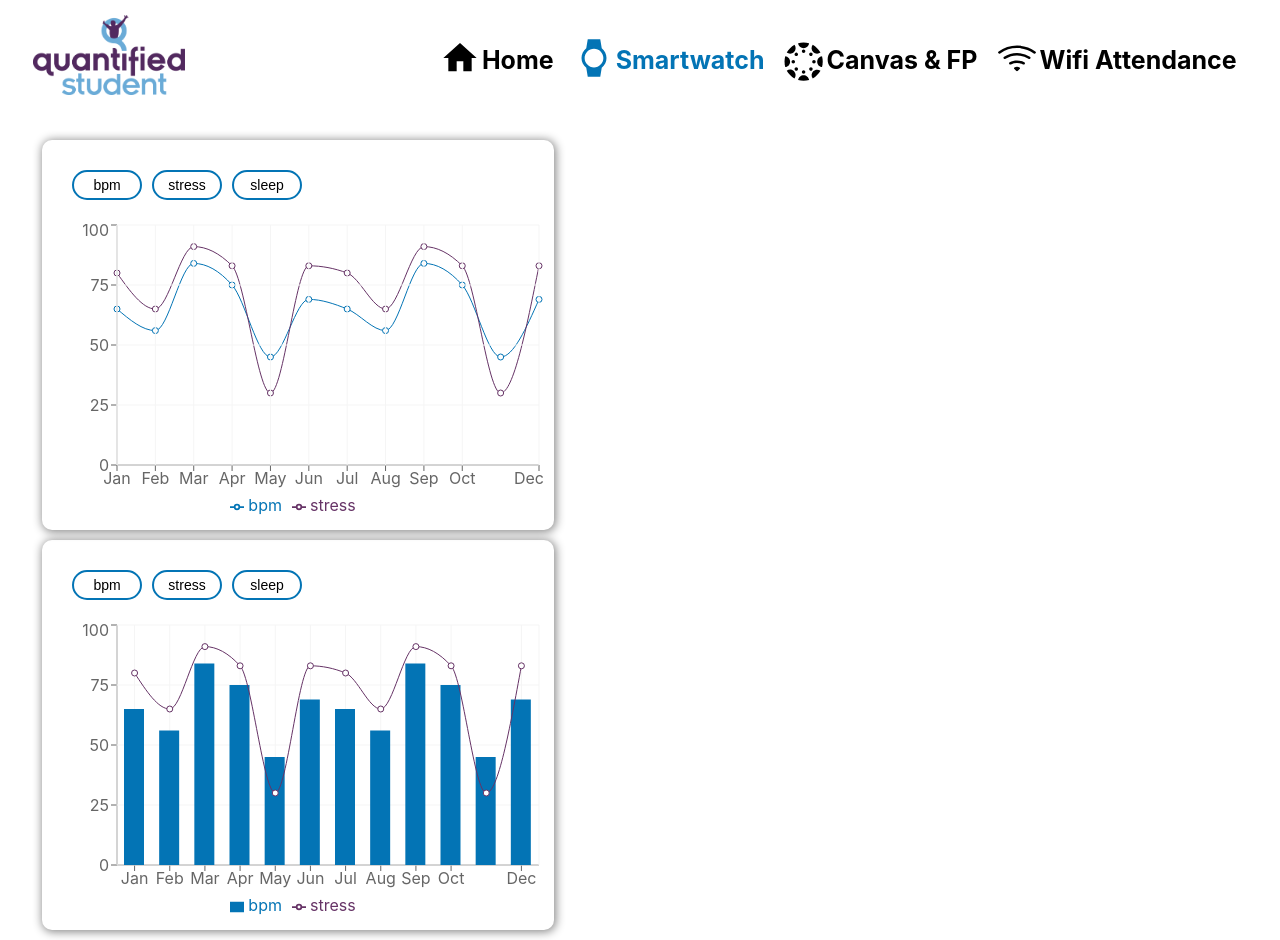
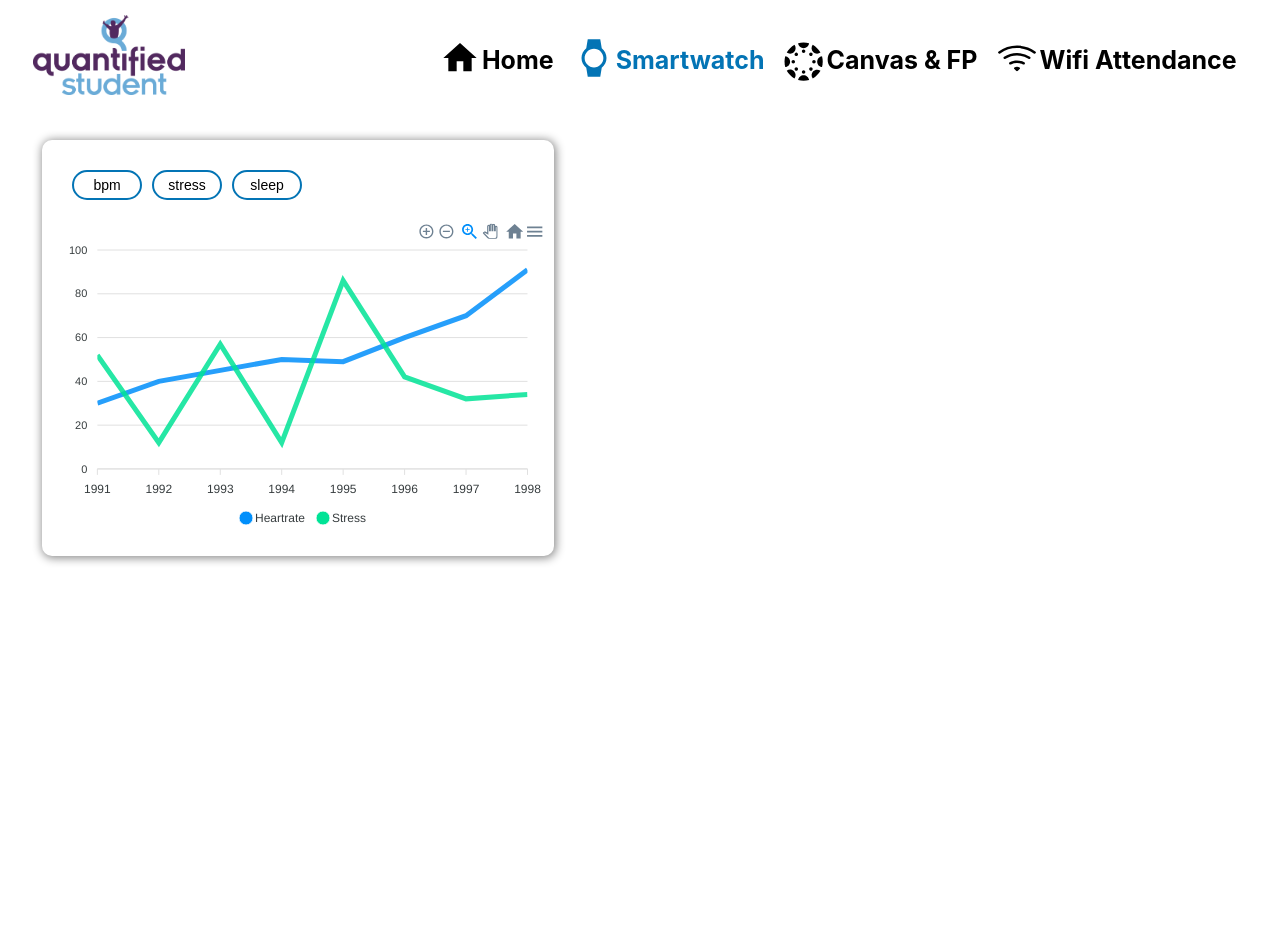
Before and after one commit to quantifiedstudent/dashboard, a Next.js app: page /smartwatch in a window 1280 px wide. After the commit the page ends 800 px from the top, so only its background shows below. Built offline with nearby package versions, Linux system fonts and the light colour scheme.

Commit message:
Decided the Chartlibrary: ApexCharts. Created a first example

```diff
--- a/components/shared/CheckboxButton/CheckboxButton.tsx
+++ /dev/null
@@ -1,17 +0,0 @@
-import styles from './CheckboxButton.module.css';
-
-export interface CheckboxButtonProps {
-    name: string;
-    selected: boolean;
-    setSelected: Function;
-}
-
-function CheckboxButton(props: CheckboxButtonProps) {
-    const className = props.selected ? styles.buttonSelected : styles.button;
-
-    return <button onClick={() => props.setSelected(props.name)} className={className}>
-        {props.name}
-    </button>
-}
-
-export default CheckboxButton;
--- a/components/shared/CheckboxButton/CheckboxButtonContainer.tsx
+++ /dev/null
@@ -1,42 +0,0 @@
-import CheckboxButton from "./CheckboxButton";
-import styles from './CheckboxButton.module.css';
-import {setWatchDataKeys} from "../../../statemanagement/global/global.actions";
-import {connect} from "react-redux";
-import {getWatchDataKeys} from "../../../statemanagement/global/global.selectors";
-
-export interface CheckboxButtonContainerProps {
-    dataKeys: { name: string, selected: boolean }[];
-    dispatch: Function;
-}
-
-
-function CheckboxButtonContainer(props: CheckboxButtonContainerProps) {
-
-    const setSelected = (name: string) => {
-        let currentDataKeys = props.dataKeys;
-        console.log('pop')
-        console.log(currentDataKeys)
-        let dataKey = currentDataKeys.find(key => key.name === name);
-        if (dataKey !== undefined) {
-            console.log(dataKey)
-            dataKey.selected = !dataKey.selected;
-            let newDataKeys = currentDataKeys.filter(x => {
-                return x.name === name
-            });
-            newDataKeys.push(dataKey);
-            props.dispatch(setWatchDataKeys(newDataKeys));
-        }
-    }
-
-    return <div className={styles.container}>
-        {props.dataKeys.map(key => <CheckboxButton setSelected={setSelected} selected={key.selected} key={key.name}
-                                                   name={key.name}/>)}
-    </div>
-}
-
-const mapStateToProps = (state: any) => {
-    return {
-        dataKeys: getWatchDataKeys(state)
-    };
-};
-export default connect(mapStateToProps)(CheckboxButtonContainer);
--- /dev/null
+++ b/components/shared/CheckboxButton/CheckboxButtons.tsx
@@ -0,0 +1,40 @@
+import styles from './CheckboxButton.module.css';
+import {setWatchDataKeys} from "../../../statemanagement/global/global.actions";
+import {connect} from "react-redux";
+import {getWatchDataKeys} from "../../../statemanagement/global/global.selectors";
+import {useEffect, useState} from "react";
+import {CheckboxButtonContainerProps} from "../../../interfaces/props";
+
+function CheckboxButtons(props: CheckboxButtonContainerProps) {
+    const [dataKeys, setDataKeys] = useState(props.dataKeys);
+
+    const setSelected = (name: string) => {
+        for (let i = 0; i < dataKeys.length; i++) {
+            if (dataKeys[i].name === name) {
+                dataKeys[i].selected = !dataKeys[i].selected
+            }
+        }
+        props.dispatch(setWatchDataKeys(dataKeys));
+        setDataKeys([...dataKeys])
+    }
+
+    useEffect(() => {
+        setDataKeys(props.dataKeys);
+    }, [dataKeys, props])
+
+    return <div className={styles.container}>
+        {dataKeys.map(key =>
+            <button key={key.name}
+                    onClick={() => setSelected(key.name)}
+                    className={key.selected ? styles.buttonSelected : styles.button}>
+                {key.name}
+            </button>)}
+    </div>
+}
+
+const mapStateToProps = (state: any) => {
+    return {
+        dataKeys: getWatchDataKeys(state)
+    };
+};
+export default connect(mapStateToProps)(CheckboxButtons);
--- a/components/shared/Graphs/MixedGraph.tsx
+++ /dev/null
@@ -1,42 +0,0 @@
-import {Bar, CartesianGrid, ComposedChart, Legend, Line, ResponsiveContainer, Tooltip, XAxis, YAxis} from "recharts";
-import CheckboxButtonContainer from "../CheckboxButton/CheckboxButtonContainer";
-import {useEffect, useState} from "react";
-import styles from "../Global.module.css";
-import {getWatchDataKeys} from "../../../statemanagement/global/global.selectors";
-import {connect} from "react-redux";
-
-export interface MixedGraphProps {
-    datapoints: { timestamp: string, bpm: number, stress: number }[];
-    dataKeys: any[];
-}
-
-function MixedGraph(props: MixedGraphProps) {
-    const [dataKeys, setDataKeys] = useState([{}]);
-
-    useEffect(() => {
-        setDataKeys(props.dataKeys)
-    }, [props]);
-
-    return <div className={styles.bigGraphWrapper}>
-        <CheckboxButtonContainer dataKeys={props.dataKeys}/>
-        <ResponsiveContainer height={300}>
-            <ComposedChart data={props.datapoints}>
-                <XAxis dataKey="timestamp"/>
-                <YAxis/>
-                <Tooltip/>
-                <Legend/>
-                <CartesianGrid stroke="#f5f5f5"/>
-                <Bar dataKey="bpm" barSize={20} fill="#0374b5"/>
-                <Line type="monotone" dataKey="stress" stroke="#663366"/>
-            </ComposedChart>
-        </ResponsiveContainer>
-    </div>
-}
-
-const mapStateToProps = (state: any) => {
-    return {
-        dataKeys: getWatchDataKeys(state)
-    };
-};
-
-export default connect(mapStateToProps)(MixedGraph);
--- a/components/shared/Graphs/TimeGraph.tsx
+++ b/components/shared/Graphs/TimeGraph.tsx
@@ -1,37 +1,46 @@
-import {CartesianGrid, Legend, Line, LineChart, ResponsiveContainer, Tooltip, XAxis, YAxis} from 'recharts';
 import {useEffect, useState} from "react";
-import CheckboxButtonContainer from "../CheckboxButton/CheckboxButtonContainer";
 import styles from "../Global.module.css";
 import {getWatchDataKeys} from "../../../statemanagement/global/global.selectors";
 import {connect} from "react-redux";
+import {GraphProps} from "../../../interfaces/props";
+import {dataKey} from "../../../interfaces/data";
+import CheckboxButtons from "../CheckboxButton/CheckboxButtons";
+import Chart from "react-apexcharts";
 
+const options = {
+    chart: {
+        id: "basic-bar"
+    },
+    xaxis: {
+        categories: [1991, 1992, 1993, 1994, 1995, 1996, 1997, 1998, 1999]
+    }
+}
+const series = [
+    {
+        name: "Heartrate",
+        data: [30, 40, 45, 50, 49, 60, 70, 91]
+    },
+    {
+        name: "Stress",
+        data: [52, 12, 57, 12, 86, 42, 32, 34]
+    }
+]
 
-export interface TimeGraphProps {
-    datapoints: { timestamp: string, bpm: number, stress: number }[];
-    dataKeys: any[];
-}
-
-function TimeGraph(props: TimeGraphProps) {
-
-    const [dataKeys, setDataKeys] = useState([{}]);
+function TimeGraph(props: GraphProps) {
+    const [dataKeys, setDataKeys] = useState<dataKey[]>([]);
 
     useEffect(() => {
         setDataKeys(props.dataKeys)
     }, [props]);
 
     return <div className={styles.bigGraphWrapper}>
-        <CheckboxButtonContainer dataKeys={props.dataKeys}/>
-        <ResponsiveContainer height={300}>
-            <LineChart data={props.datapoints}>
-                <Line type="monotone" dataKey="bpm" stroke="#0374b5"/>
-                <Line type="monotone" dataKey="stress" stroke="#663366"/>
-                <XAxis dataKey="timestamp"/>
-                <YAxis/>
-                <Tooltip/>
-                <Legend/>
-                <CartesianGrid stroke="#f5f5f5"/>
-            </LineChart>
-        </ResponsiveContainer>
+        <CheckboxButtons dataKeys={dataKeys}/>
+        <Chart
+            options={options}
+            series={series}
+            type="line"
+            width="500"
+        />
     </div>
 }
 
--- a/components/shared/Header/Header.module.css
+++ b/components/shared/Header/Header.module.css
@@ -1,6 +1,7 @@
 .container {
     position: fixed;
     top: 0;
+    background: #ffffff;
     width: 100%;
     z-index: 100;
     height: 120px;
--- /dev/null
+++ b/interfaces/data.ts
@@ -0,0 +1,10 @@
+export interface dataKey {
+    name: string,
+    selected: boolean
+}
+
+export interface dataPoint {
+    timestamp: string,
+    bpm: number,
+    stress: number
+}
--- /dev/null
+++ b/interfaces/props.ts
@@ -0,0 +1,17 @@
+import {dataKey, dataPoint} from "./data";
+
+export interface CheckboxButtonProps {
+    name: string;
+    selected: boolean;
+    setSelected: Function;
+}
+
+export interface CheckboxButtonContainerProps {
+    dataKeys: dataKey[];
+    dispatch: Function;
+}
+
+export interface GraphProps {
+    datapoints: dataPoint[];
+    dataKeys: any[];
+}
--- a/package.json
+++ b/package.json
@@ -9,12 +9,13 @@
     "lint": "next lint"
   },
   "dependencies": {
+    "apexcharts": "^3.35.3",
     "next": "12.1.6",
     "react": "18.1.0",
+    "react-apexcharts": "^1.4.0",
     "react-dom": "18.1.0",
     "react-icons": "^4.4.0",
     "react-redux": "^8.0.2",
-    "recharts": "^2.1.10",
     "redux": "^4.2.0",
     "redux-thunk": "^2.4.1"
   },
--- a/pages/smartwatch/index.tsx
+++ b/pages/smartwatch/index.tsx
@@ -3,7 +3,6 @@ import styles from "../../styles/Home.module.css";
 import Head from "next/head";
 import TimeGraph from "../../components/shared/Graphs/TimeGraph";
 import watchdata from '../../mockdata/watchdata.json';
-import MixedGraph from "../../components/shared/Graphs/MixedGraph";
 
 const Smartwatch: NextPage = () => {
     return (
@@ -16,7 +15,6 @@ const Smartwatch: NextPage = () => {
 
             <div>
                 <TimeGraph datapoints={watchdata.datapoints}/>
-                <MixedGraph datapoints={watchdata.datapoints}/>
             </div>
 
         </div>
--- a/statemanagement/global/global.actions.ts
+++ b/statemanagement/global/global.actions.ts
@@ -1,7 +1,9 @@
+import {dataKey} from "../../interfaces/data";
+
 export const Actions = {
     setWatchDataKeys: "[Global] API",
 }
-export const setWatchDataKeys = (watchDataKeys: any) => ({
+export const setWatchDataKeys = (watchDataKeys: dataKey[]) => ({
     type: Actions.setWatchDataKeys,
     payload: {
         watchDataKeys
```
Also changed, not shown: statemanagement/global/global.reducer.ts (+5 -4 lines), 2 other files (tests, documents, lock files or other folders).
